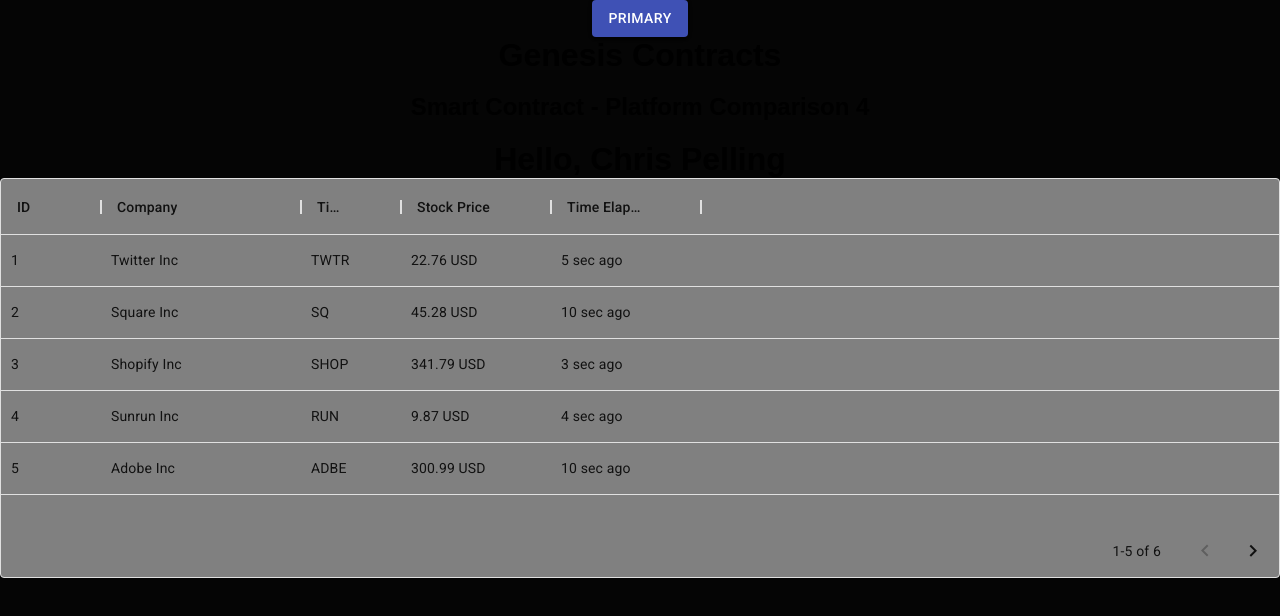
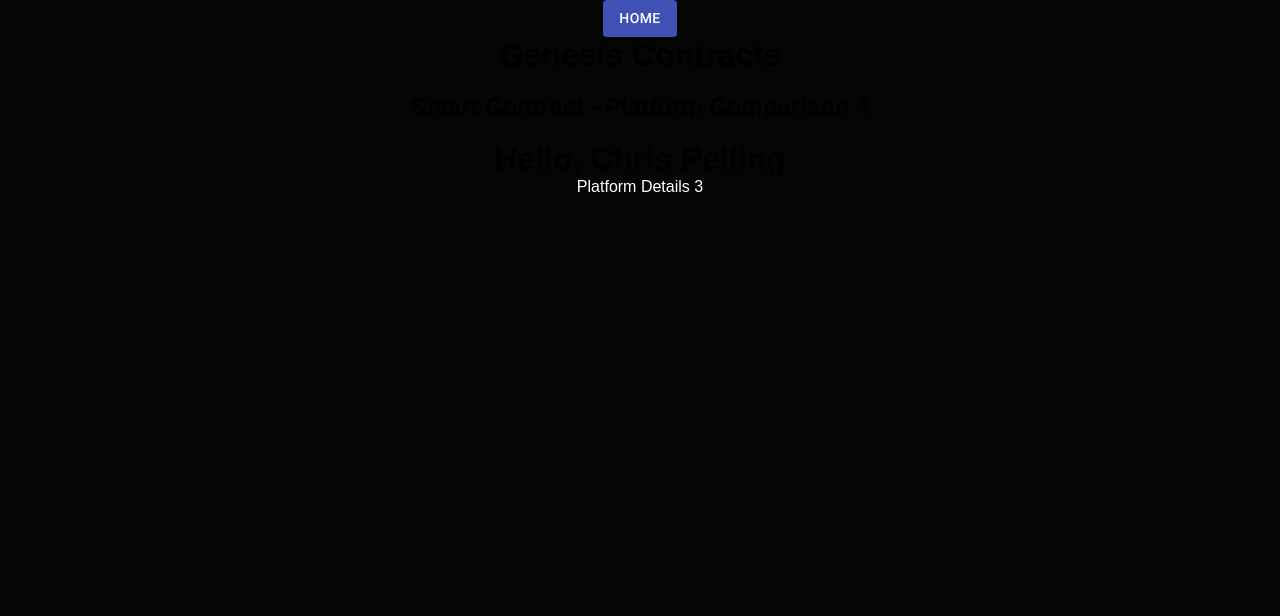
Before and after one commit to genesis0x/GenesisContractsWebsite, a React (Create React App) app: page /platform in a window 1280 px wide. Shown: the top 616 px of the page. Built offline with nearby package versions, Linux system fonts and the light colour scheme.

Commit message:
routed clicks on grid to details page

```diff
--- a/package.json
+++ b/package.json
@@ -10,6 +10,7 @@
     "@material-ui/data-grid": "4.0.0-alpha.22",
     "react": "17.0.1",
     "react-dom": "17.0.1",
+    "react-router-dom": "5.2.0",
     "react-scripts": "4.0.0"
   },
   "devDependencies": {
--- a/src/App.js
+++ b/src/App.js
@@ -1,27 +1,47 @@
 import "./styles.css";
-import { Platforms } from "./Platforms";
+import { PlatformGrid } from "./PlatformGrid";
+import { PlatformDetails } from "./PlatformDetails";
 import { Button } from "@material-ui/core";
+import { Switch, Route } from "react-router-dom";
+import { useHistory } from "react-router";
 
 function Welcome(props) {
   return <h1>Hello, {props.name}</h1>;
 }
 
+function HomeButton() {
+  let history = useHistory();
+
+  function handleClick(data) {
+    history.push("/");
+  }
+
+  return (
+    <Button
+      variant="contained"
+      color="primary"
+      onClick={(data) => handleClick("message data")}
+    >
+      Home
+    </Button>
+  );
+}
+
 export default function App() {
   return (
     <div className="App">
-      <Button variant="contained" color="primary">
-        Primary
-      </Button>
+      <HomeButton />
       <h1>Genesis Contracts</h1>
       <h2>Smart Contract - Platform Comparison 4</h2>
       <Welcome name="Chris Pelling" />
-      <Platforms />
-      <br />
-      <br />
-      <br />
-      <br />
-      <br />
-      <br />
+      <Switch>
+        <Route path="/platform">
+          <PlatformDetails />
+        </Route>
+        <Route path="/">
+          <PlatformGrid />
+        </Route>
+      </Switch>
     </div>
   );
 }
--- /dev/null
+++ b/src/PlatformDetails.js
@@ -0,0 +1,20 @@
+import React from "react";
+//import { useParams } from "react-router";
+
+//import { platformDataRows } from "./platformData";
+//import { Redirect } from "react-router-dom";
+
+function PlatformDetailsComponent() {
+  //let { id } = useParams();
+  //alert(id);
+  var id = 3;
+  return <div>Platform Details {id}</div>;
+}
+
+export const PlatformDetails = () => {
+  return (
+    <div style={{ color: "#ffffff" }}>
+      <PlatformDetailsComponent />
+    </div>
+  );
+};
--- /dev/null
+++ b/src/PlatformGrid.js
@@ -0,0 +1,42 @@
+import React from "react";
+import { platformDataRows } from "./platformData";
+import { DataGrid } from "@material-ui/data-grid";
+import { useHistory } from "react-router";
+//import { Redirect } from "react-router-dom";
+
+const columns = [
+  { field: "id", headerName: "ID", width: 100 },
+  { field: "company", headerName: "Company", width: 200 },
+  { field: "ticker", headerName: "Ticker", width: 100 },
+  { field: "stockPrice", headerName: "Stock Price", width: 150 },
+  { field: "timeElapsed", headerName: "Time Elapsed", width: 150 }
+];
+
+function PlatformGridComponent() {
+  let history = useHistory();
+
+  function handleRowClick(rowData) {
+    var id = rowData.row.id;
+    //var fieldSelected = rowData.field
+    var newPath = "/platform?id=" + id;
+    history.push(newPath);
+  }
+
+  return (
+    <DataGrid
+      rows={platformDataRows}
+      columns={columns}
+      pageSize={5}
+      disableMultipleSelection={true}
+      onCellClick={(rowData) => handleRowClick(rowData)}
+    />
+  );
+}
+
+export const PlatformGrid = () => {
+  return (
+    <div style={{ height: 400, width: "100%" }}>
+      <PlatformGridComponent />
+    </div>
+  );
+};
--- a/src/Platforms.js
+++ /dev/null
@@ -1,33 +0,0 @@
-import React from "react";
-import { platformDataRows } from "./platformData";
-import { DataGrid } from "@material-ui/data-grid";
-
-const columns = [
-  { field: "id", headerName: "ID", width: 100 },
-  { field: "company", headerName: "Company", width: 200 },
-  { field: "ticker", headerName: "Ticker", width: 100 },
-  { field: "stockPrice", headerName: "Stock Price", width: 150 },
-  { field: "timeElapsed", headerName: "Time Elapsed", width: 150 }
-];
-
-function handleRowClick(rowData) {
-  alert(
-    JSON.stringify(rowData.row) +
-      " field selected: " +
-      JSON.stringify(rowData.field)
-  );
-}
-
-export const Platforms = () => {
-  return (
-    <div style={{ height: 400, width: "100%" }}>
-      <DataGrid
-        rows={platformDataRows}
-        columns={columns}
-        pageSize={5}
-        disableMultipleSelection={true}
-        onCellClick={(rowData) => handleRowClick(rowData)}
-      />
-    </div>
-  );
-};
```
Also changed, not shown: src/Platforms_old.js (deleted, +0 -29 lines), src/index.js (+4 -3 lines).
